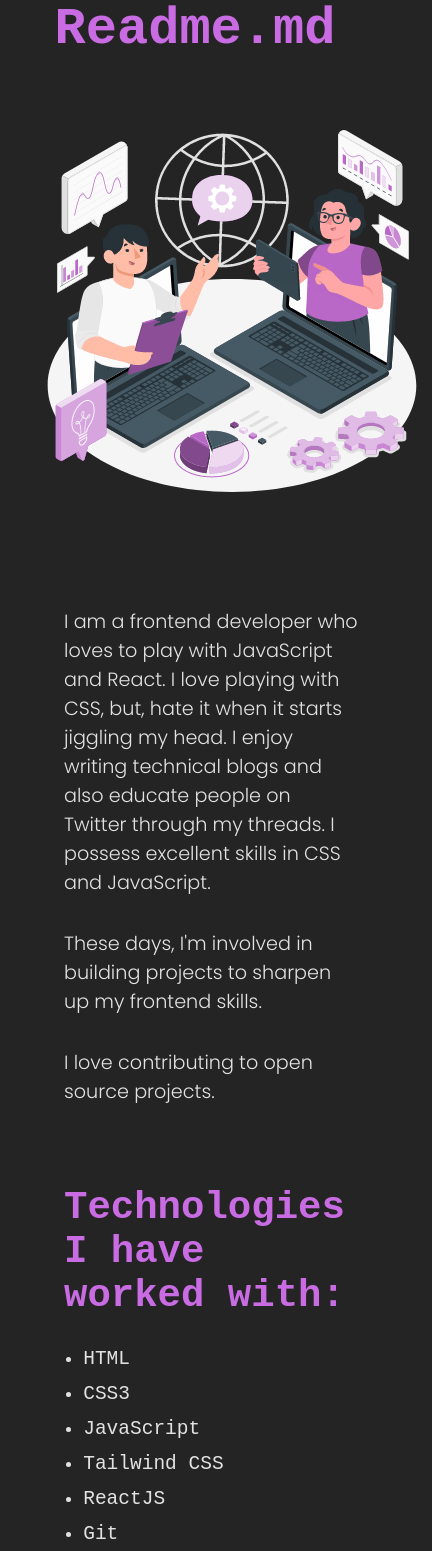
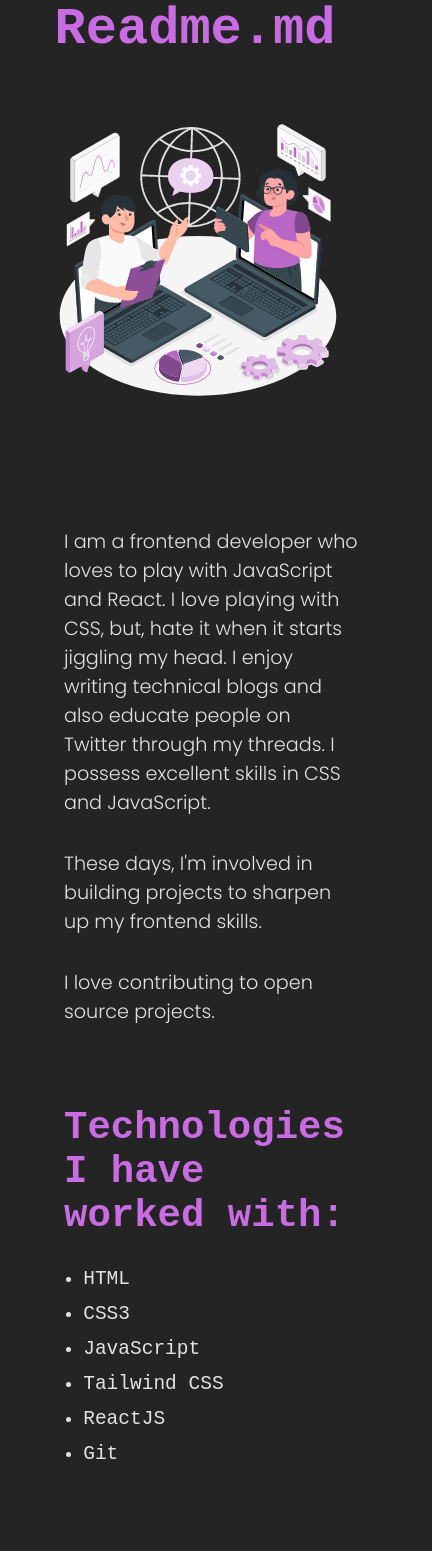
Before and after one commit to dhrumishah/My-portfolio, a React (Vite) app: page /Intro in a window 390 px wide. Shown: the top 1551 px of the page, 432 px wide, since content can reach past the window. Built offline with nearby package versions, Linux system fonts and the light colour scheme; a web font is replaced by a local one.

Commit message:
media queries for intro page added

```diff
--- a/src/App.css
+++ b/src/App.css
@@ -408,7 +408,7 @@ li:hover {
   .intro--gif {
     height: 100px;
     width: 100px;
-    margin-left: 2rem;
+    margin-left: 3rem;
   }
   .intro--title {
     font-size: 4em;
@@ -416,6 +416,6 @@ li:hover {
   .intro--content {
     margin-left: 4rem;
     margin-right: 2rem;
-    margin-top: 25rem;
+    margin-top: 20rem;
   }
 }
--- a/src/Intro.jsx
+++ b/src/Intro.jsx
@@ -1,7 +1,7 @@
 import React from "react";
 import ReactDOM from "react-dom";
 import "./App.css";
-import gif from "./svg_1.gif";
+import gif from "./svg_2.gif";
 import RightArrows from "./images/right-arrow.svg";
 import LeftArrows from "./images/left-arrow.svg";
 import { useNavigate } from "react-router-dom";
```
Also changed, not shown: src/svg_2.gif (added).
